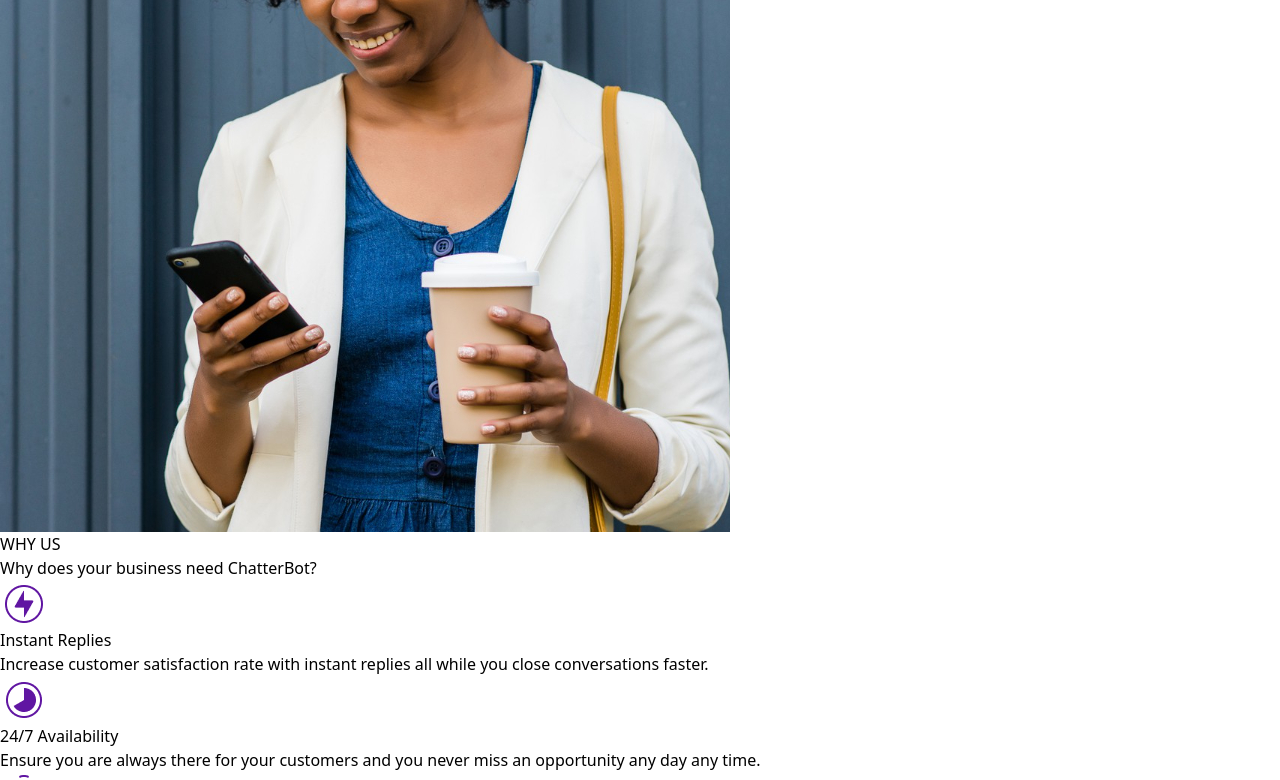
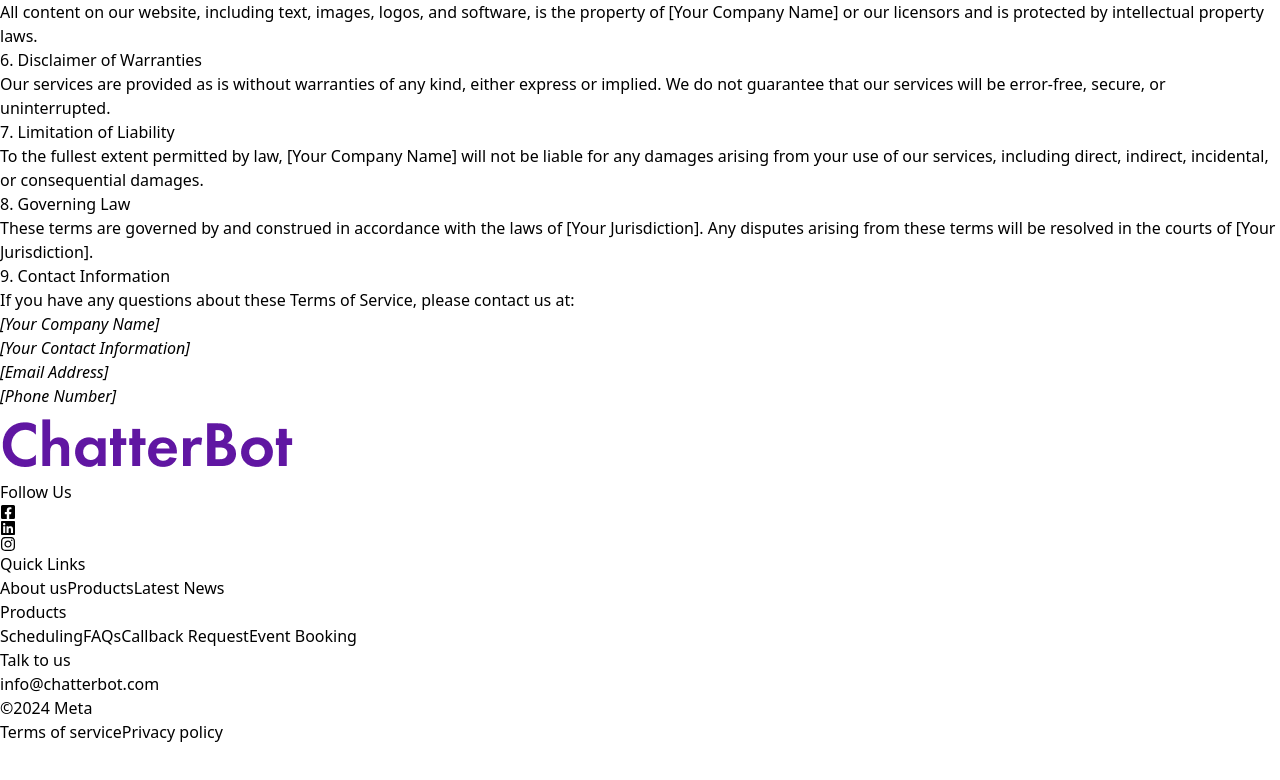
Before and after one commit to asino-nelson/ChatterBot-Landing, a React (Vite) app in the folder chatbot/: page /terms-of-service in a window 1280 px wide. Shown: the part 360-1140 px from the top of the page. After the commit the page ends 1104 px from the top, so only its background shows below. Built offline with nearby package versions, Linux system fonts and the light colour scheme.

Commit message:
Policy and Terms navigation

```diff
--- a/chatbot/src/App.jsx
+++ b/chatbot/src/App.jsx
@@ -1,12 +1,18 @@
 import Footer from "./components/footer/Footer";
 import Landing from "./pages/landing/Landing";
+import { BrowserRouter, Route, Routes } from "react-router-dom";
+import PrivacyPolicy from "./pages/policy/PrivacyPolicy";
+import TermsAndConditions from "./pages/policy/TermsAndConditions";
 
 export default function App() {
   return (
-    <>
-
-      <Landing />
+    <BrowserRouter>
+      <Routes>
+        <Route path="/" element={<Landing />} />
+        <Route path="/privacy-policy" element={<PrivacyPolicy />} />
+        <Route path="/terms-of-service" element={<TermsAndConditions />} />
+      </Routes>
       <Footer />
-    </>
+    </BrowserRouter>
   );
 }
--- a/chatbot/src/components/footer/Footer.jsx
+++ b/chatbot/src/components/footer/Footer.jsx
@@ -1,9 +1,9 @@
 import { FaFacebookSquare, FaInstagram, FaLinkedin } from "react-icons/fa";
 import FooterLink from "./FooterLink";
+import { Link } from "react-router-dom";
 // import { FaSquareXTwitter } from "react-icons/fa6";
 
 const Footer = () => {
-
   return (
     <div className="lg:px-52 pt-20 pb-10 text-xl flex flex-col shadow-x min-h-[479px] bg-[#F7F7F7]">
       <div className="grid grid-cols-1 lg:grid-cols-4 gap-6 pb-16 ">
@@ -47,10 +47,13 @@
 
       <div className="border-t border-[#1C1E21] pt-10 flex flex-col lg:flex-row lg:items-center justify-between space-y-6 lg:space-y-0 text-sm lg:text-base font-normal">
         <div className="text-[#232323] text-sm mt-4">©2024 Meta</div>
-        <div className="w-full lg:w-1/4 grid grid-cols-2 gap-4 lg:gap-0 lg:flex lg:flex-row flex-row-reverse justify-between mt-4">
-          <button>Terms and Conditions</button>
-
-
+        <div className="w-full font-semibold text-2xl lg:w-1/4 grid grid-cols-2 gap-4 lg:gap-0 lg:flex lg:flex-row flex-row-reverse justify-between mt-4">
+          <Link to="/terms-of-service" className="hover:text-violet-700">
+            Terms of service
+          </Link>
+          <Link to="/privacy-policy" className="hover:text-violet-700">
+            Privacy policy
+          </Link>
         </div>
       </div>
     </div>
--- a/chatbot/src/pages/policy/PrivacyPolicy.jsx
+++ b/chatbot/src/pages/policy/PrivacyPolicy.jsx
@@ -1,9 +1,7 @@
-
 const PrivacyPolicy = () => {
   return (
-    <div className="w-full h-screen flex items-center justify-center bg-black/50 z-50 fixed top-0 left-0">
-        <div className="max-w-[40vw] h-[90vh] bg-white rounded-md p-20 overflow-hidden">
-        <h1 className="text-3xl font-bold mb-6">Privacy Policy</h1>
+    <div className="w-full py-32 px-96">
+      <h1 className="text-6xl text-center font-bold mb-6">Privacy Policy</h1>
 
       <p className="text-gray-600 mb-4">Last updated: [Date]</p>
 
@@ -36,7 +34,9 @@
         </li>
       </ul>
 
-        <h2 className="text-2xl font-semibold mb-4">2. How We Use Your Information</h2>
+      <h2 className="text-2xl font-semibold mb-4">
+        2. How We Use Your Information
+      </h2>
       <p className="text-gray-800 mb-4">
         We may use the information we collect in the following ways:
       </p>
@@ -51,10 +51,10 @@
         <li>To comply with legal obligations</li>
       </ul>
 
-        <h2 className="text-2xl font-semibold mb-4">3. Sharing Your Information</h2>
-        <p className="text-gray-800 mb-4">
-          We may share your information with:
-        </p>
+      <h2 className="text-2xl font-semibold mb-4">
+        3. Sharing Your Information
+      </h2>
+      <p className="text-gray-800 mb-4">We may share your information with:</p>
       <ul className="list-disc list-inside mb-4 text-gray-800">
         <li>
           <strong>Service Providers:</strong> Third-party companies that assist
@@ -87,7 +87,9 @@
         </li>
       </ul>
 
-        <h2 className="text-2xl font-semibold mb-4">5. Security of Your Information</h2>
+      <h2 className="text-2xl font-semibold mb-4">
+        5. Security of Your Information
+      </h2>
       <p className="text-gray-800 mb-4">
         We implement appropriate technical and organizational measures to
         safeguard your personal data against unauthorized access, alteration,
@@ -102,13 +104,15 @@
 
       <h2 className="text-2xl font-semibold mb-4">7. Childrens Privacy</h2>
       <p className="text-gray-800 mb-4">
-          Our services are not directed to individuals under the age of [13/16]. We
-          do not knowingly collect personal data from children. If we become aware
-          that we have inadvertently collected personal data from a child, we will
-          take steps to delete such information.
+        Our services are not directed to individuals under the age of [13/16].
+        We do not knowingly collect personal data from children. If we become
+        aware that we have inadvertently collected personal data from a child,
+        we will take steps to delete such information.
       </p>
 
-        <h2 className="text-2xl font-semibold mb-4">8. Changes to This Privacy Policy</h2>
+      <h2 className="text-2xl font-semibold mb-4">
+        8. Changes to This Privacy Policy
+      </h2>
       <p className="text-gray-800 mb-4">
         We may update this Privacy Policy from time to time. The updated policy
         will be posted on this page with the Last updated date at the top.
@@ -129,9 +133,7 @@
         [Phone Number]
       </address>
     </div>
-    </div>
   );
 };
 
-
 export default PrivacyPolicy;
--- a/chatbot/src/pages/policy/TermsAndConditions.jsx
+++ b/chatbot/src/pages/policy/TermsAndConditions.jsx
@@ -1,8 +1,8 @@
 const TermsAndConditions = () => {
   return (
     <div>
-      <div className="max-w-[40vw] h-[90vh] bg-white rounded-md p-20 overflow-auto">
-        <h1 className="text-3xl font-bold mb-6">Terms of Service</h1>
+      <div className="w-full bg-white py-32 px-96">
+        <h1 className="text-6xl text-center font-bold mb-6">Terms of Service</h1>
 
         <p className="text-gray-600 mb-4">Last updated: [Date]</p>
 
```
Lines whose indentation alone changed are shown as unchanged.
